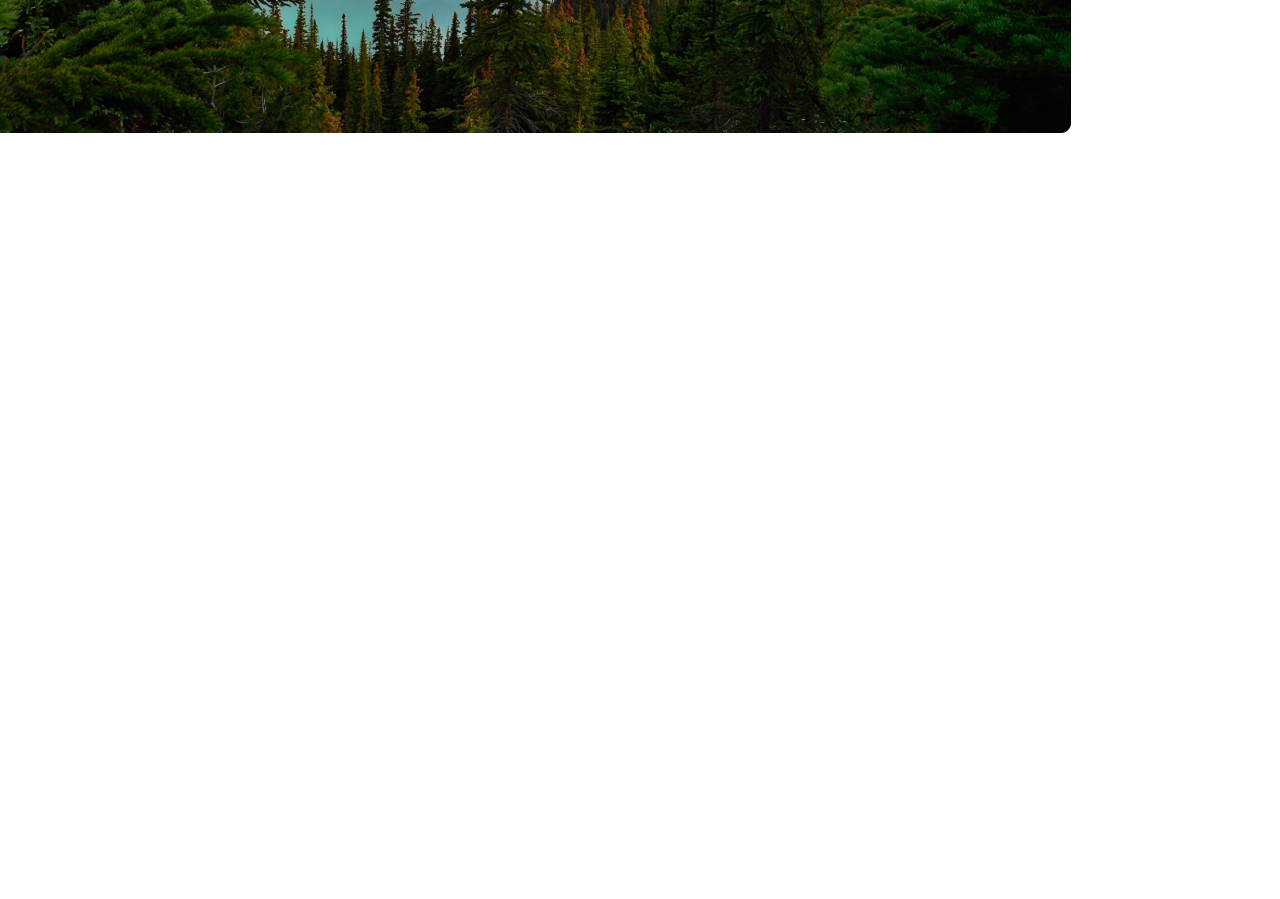
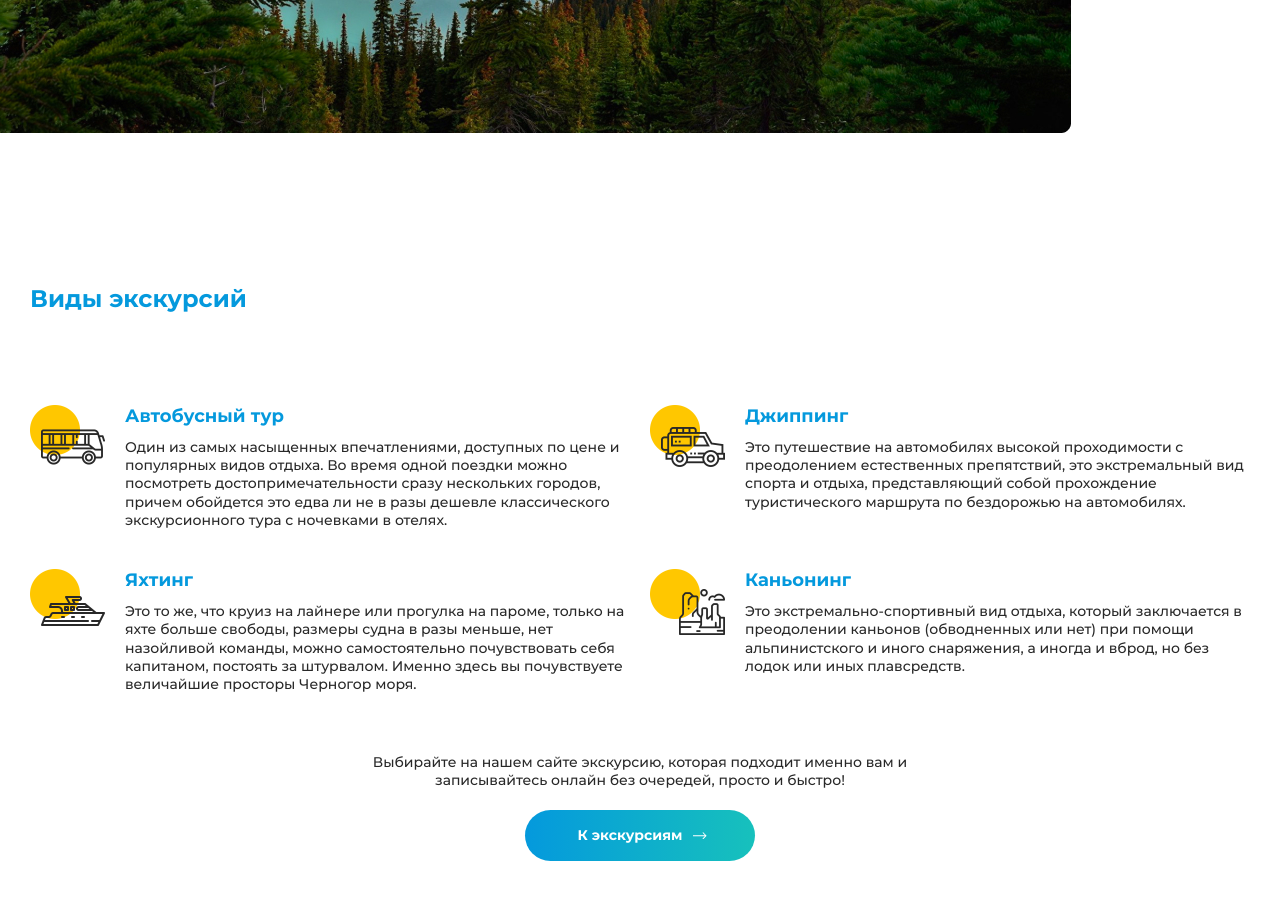
Before and after one commit to MSAkain/pero, a website: page app/index.html in a window 1280 px wide. Shown: the part 2583-3482 px from the top of the page. Before the commit the page ends 2866 px from the top, so only its background shows below. Drawn offline with nearby package versions, Linux system fonts and the light colour scheme; files that its build step writes are made by us from their sources.

Commit message:
added section kinds

```diff
--- a/app/index.html
+++ b/app/index.html
@@ -922,6 +922,76 @@
 			</div>
 		</section>
 
+		<section class="kinds">
+			<div class="container">
+				<h2 class="kinds__title title">
+					Виды экскурсий
+				</h2>
+				<ul class="kinds__list">
+					<li class="kinds__item">
+						<h3 class="kinds__subtitle">
+							Автобусный тур
+						</h3>
+						<div class="kinds__text">
+							<p>
+								Один из самых насыщенных впечатлениями, доступных по цене и популярных видов отдыха. Во время
+								одной поездки можно посмотреть достопримечательности сразу нескольких городов, причем обойдется
+								это едва ли не в разы дешевле классического экскурсионного тура с ночевками в отелях.
+							</p>
+						</div>
+					</li>
+					<li class="kinds__item">
+						<h3 class="kinds__subtitle">
+							Джиппинг
+						</h3>
+						<div class="kinds__text">
+							<p>
+								Это путешествие на автомобилях высокой проходимости с преодолением естественных препятствий, это
+								экстремальный вид спорта и отдыха, представляющий собой прохождение туристического маршрута по
+								бездорожью на автомобилях.
+							</p>
+						</div>
+					</li>
+					<li class="kinds__item">
+						<h3 class="kinds__subtitle">
+							Яхтинг
+						</h3>
+						<div class="kinds__text">
+							<p>
+								Это то же, что круиз на лайнере или прогулка на пароме, только на яхте больше свободы, размеры
+								судна в разы меньше, нет назойливой команды, можно самостоятельно почувствовать себя капитаном,
+								постоять за штурвалом. Именно здесь вы почувствуете величайшие просторы Черногор моря.
+							</p>
+						</div>
+					</li>
+					<li class="kinds__item">
+						<h3 class="kinds__subtitle">
+							Каньонинг
+						</h3>
+						<div class="kinds__text">
+							<p>
+								Это экстремально-спортивный вид отдыха, который заключается в преодолении каньонов (обводненных
+								или нет) при помощи альпинистского и иного снаряжения, а иногда и вброд, но без лодок или иных
+								плавсредств.
+							</p>
+						</div>
+					</li>
+				</ul>
+				<div class="kinds__box">
+					<div class="kinds__about">
+						<p>
+							Выбирайте на нашем сайте экскурсию, которая подходит именно вам и записывайтесь онлайн без
+							очередей,
+							просто и быстро!
+						</p>
+					</div>
+					<button class="kinds__button" type="button">
+						К экскурсиям
+					</button>
+				</div>
+			</div>
+		</section>
+
 	</main>
 
 
--- /dev/null
+++ b/app/scss/sections/_kinds.scss
@@ -0,0 +1,106 @@
+.kinds {
+	margin-bottom: 150px;
+
+	&__title {
+	}
+
+	&__list {
+		display: grid;
+		grid-template-columns: repeat(2, 1fr);
+		gap: 	40px 20px;
+		margin-bottom: 60px;
+	}
+
+	&__item {
+		width: 100%;
+		padding-left: 95px;
+		position: relative;
+
+		&::after {
+			content: '';
+			position: absolute;
+			left: 0;
+			top: 0;
+			background-repeat: no-repeat;
+			width: 75px;
+			height: 74px;
+		}
+
+		&:nth-child(1) {
+			&::after {
+				background-image: url('../images/icons/kind-1.png');
+			}
+		}
+
+		&:nth-child(2) {
+			&::after {
+				background-image: url('../images/icons/kind-2.png');
+			}
+		}
+
+		&:nth-child(3) {
+			&::after {
+				background-image: url('../images/icons/kind-3.png');
+			}
+		}
+
+		&:nth-child(4) {
+			&::after {
+				background-image: url('../images/icons/kind-4.png');
+			}
+		}
+	}
+
+	&__subtitle {
+		margin-bottom: 10px;
+		color: $blue;
+		font-size: 18px;
+	}
+
+	&__text {
+		max-width: 505px;
+	}
+
+	&__box {
+		text-align: center;
+		display: flex;
+		flex-direction: column;
+		justify-content: center;
+		align-items: center;
+	}
+
+	&__about {
+		margin-bottom: 20px;
+		max-width: 550px;
+	}
+
+	&__button {
+		color: $white;
+		font-weight: 700;
+		position: relative;
+		max-width: 230px;
+		width: 100%;
+		background: linear-gradient(92.71deg, #0499DD 0%, #17C1BC 100%);
+		border-radius: 60px;
+		padding: 16px 20px 17px 0;
+
+		&::before {
+			content: '';
+			position: absolute;
+			background-image: url('../images/icons/arrow.svg');
+			background-repeat: no-repeat;
+			background-size: cover;
+			width: 14px;
+			height: 7px;
+			right: 48px;
+			top: 22px;
+			transition: transform 0.5s;
+		}
+
+		&:hover {
+			&::before {
+				transform: translateX(50%);
+			}
+		}
+	}
+}
--- a/app/scss/style.scss
+++ b/app/scss/style.scss
@@ -9,3 +9,4 @@
 @import 'sections/popular';
 @import 'sections/cart';
 @import 'sections/about';
+@import 'sections/kinds';
```
